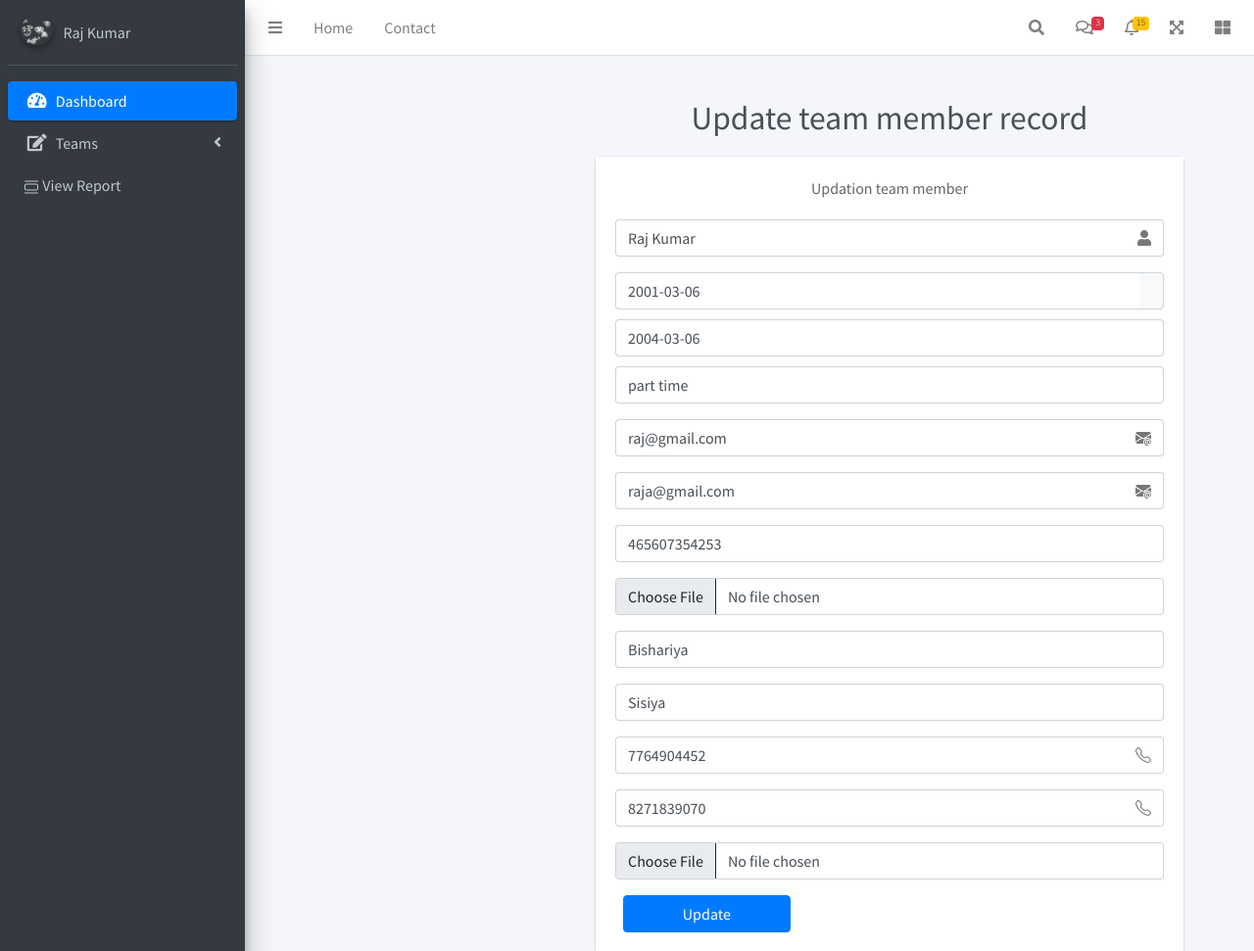
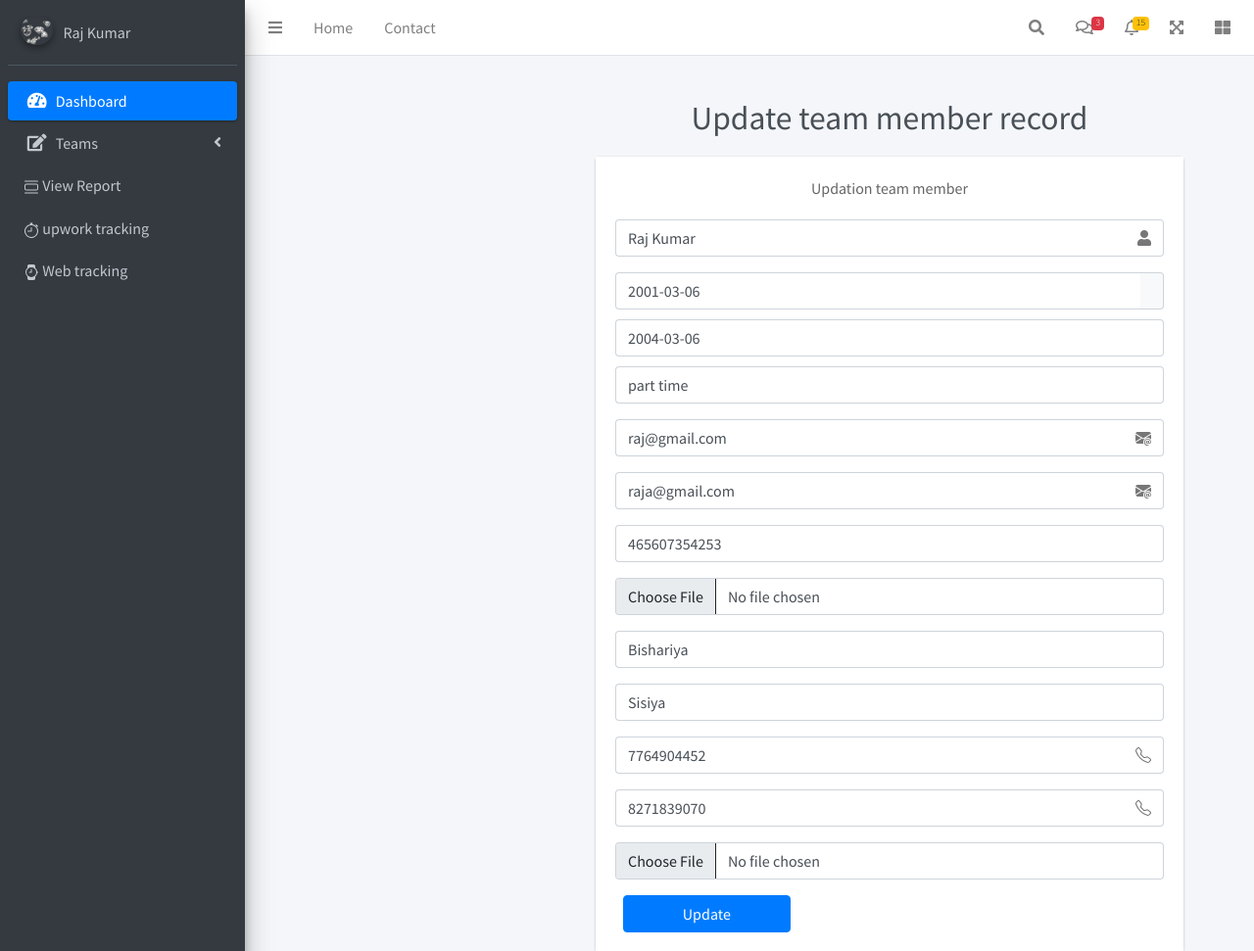
Before and after one commit to rajkumar060301/HR-Web-Applications, a PHP site: page /editteammates.php?id=28 in a window 1280 px wide. Shown: the top 971 px of the page at 98% size. Run offline with PHP 8.4, Linux system fonts and the light colour scheme; data comes from the database, SQL or seed files in the repository; some libraries are stand-ins or nearby versions.

Commit message:
worked some part of editteammates

```diff
--- a/admin/editteammates.php
+++ b/admin/editteammates.php
@@ -1,3 +1,4 @@
+
 <!DOCTYPE html>
 <html lang="en">
 <head>
@@ -259,6 +260,28 @@ $row = mysqli_fetch_array($data);
                 </p>
             </a>
           </li>
+          <li class="nav-item">
+          <a href="upwork.php" class="nav-link">
+          <svg xmlns="http://www.w3.org/2000/svg" width="16" height="16" fill="currentColor" class="bi bi-stopwatch" viewBox="0 0 16 16">
+  <path d="M8.5 5.6a.5.5 0 1 0-1 0v2.9h-3a.5.5 0 0 0 0 1H8a.5.5 0 0 0 .5-.5V5.6z"/>
+  <path d="M6.5 1A.5.5 0 0 1 7 .5h2a.5.5 0 0 1 0 1v.57c1.36.196 2.594.78 3.584 1.64a.715.715 0 0 1 .012-.013l.354-.354-.354-.353a.5.5 0 0 1 .707-.708l1.414 1.415a.5.5 0 1 1-.707.707l-.353-.354-.354.354a.512.512 0 0 1-.013.012A7 7 0 1 1 7 2.071V1.5a.5.5 0 0 1-.5-.5zM8 3a6 6 0 1 0 .001 12A6 6 0 0 0 8 3z"/>
+</svg>
+                <p>
+                  upwork tracking
+                </p>
+            </a>
+          </li>
+          <li class="nav-item">
+          <a href="webtracker.php" class="nav-link">
+          <svg xmlns="http://www.w3.org/2000/svg" width="16" height="16" fill="currentColor" class="bi bi-watch" viewBox="0 0 16 16">
+  <path d="M8.5 5a.5.5 0 0 0-1 0v2.5H6a.5.5 0 0 0 0 1h2a.5.5 0 0 0 .5-.5V5z"/>
+  <path d="M5.667 16C4.747 16 4 15.254 4 14.333v-1.86A5.985 5.985 0 0 1 2 8c0-1.777.772-3.374 2-4.472V1.667C4 .747 4.746 0 5.667 0h4.666C11.253 0 12 .746 12 1.667v1.86a5.99 5.99 0 0 1 1.918 3.48.502.502 0 0 1 .582.493v1a.5.5 0 0 1-.582.493A5.99 5.99 0 0 1 12 12.473v1.86c0 .92-.746 1.667-1.667 1.667H5.667zM13 8A5 5 0 1 0 3 8a5 5 0 0 0 10 0z"/>
+</svg>
+                <p>
+                  Web tracking
+                </p>
+            </a>
+          </li>
 
       </nav>
       <!-- /.sidebar-menu -->
```
